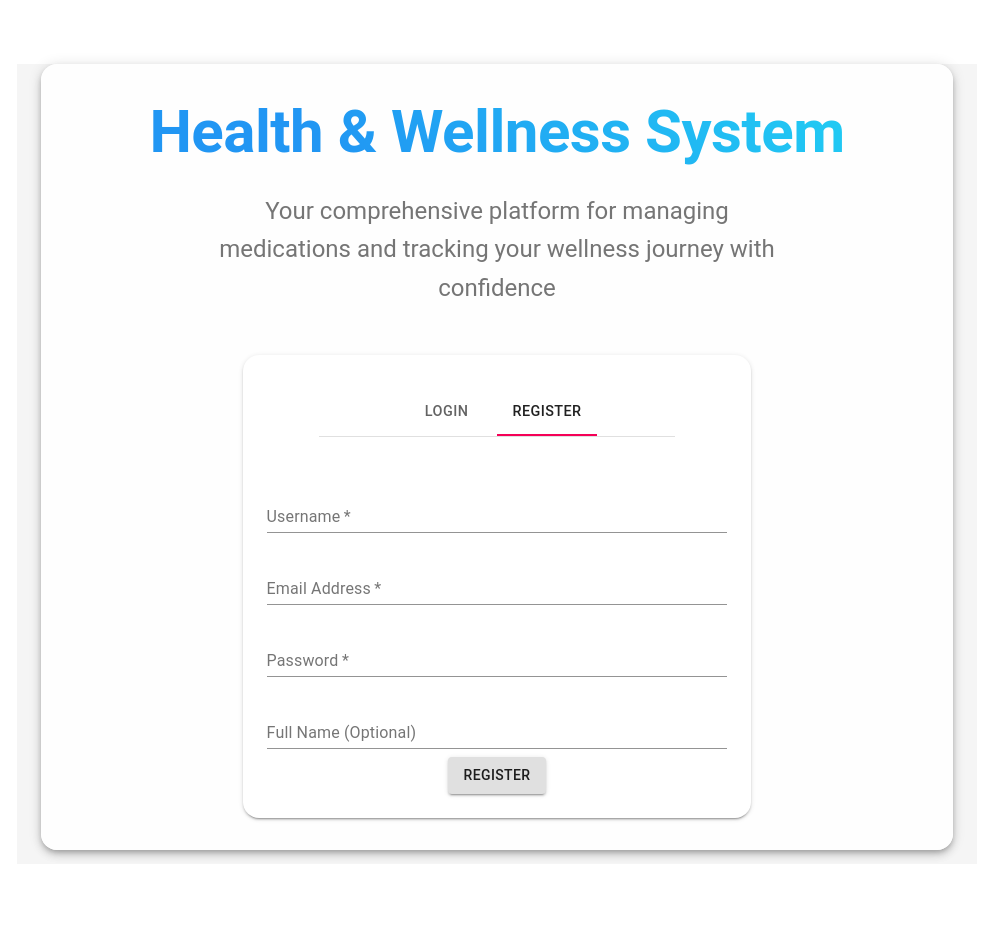
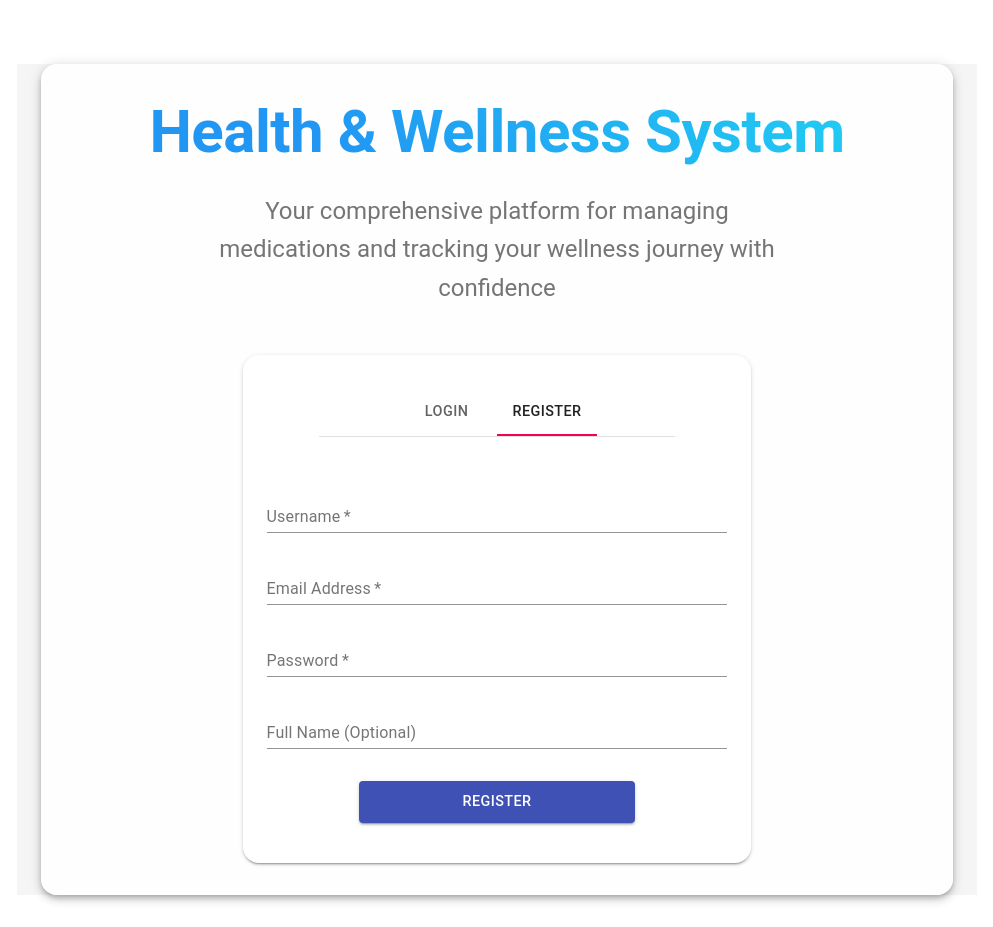
Before and after one commit to Amitpaul4006/health-and-wellness-management-system, a React (Create React App) app in the folder client/: page / in a window 1280 px wide. Both pictures are taken after a click on the tab "REGISTER". Shown: the whole page, without its empty margins (143-1136 px from the left). Before the commit the page ends 864 px from the top, so only its background shows below. Built offline with nearby package versions, Linux system fonts and the light colour scheme.

Commit message:
updated packages for deployment env

```diff
--- a/client/src/components/auth/RegisterForm.js
+++ b/client/src/components/auth/RegisterForm.js
@@ -1,9 +1,31 @@
 import React, { useState } from 'react';
 import { TextField, Button, Box } from '@material-ui/core';
+import { makeStyles } from '@material-ui/core/styles';
 import { Alert } from '@material-ui/lab';
 import { useNavigate } from 'react-router-dom';
 
+const useStyles = makeStyles((theme) => ({
+  form: {
+    marginTop: theme.spacing(1)
+  },
+  alert: {
+    marginBottom: theme.spacing(2)
+  },
+  button: {
+    marginTop: theme.spacing(3),
+    marginBottom: theme.spacing(2),
+    width: '60%',
+    padding: theme.spacing(1),
+    fontSize: '0.9rem'
+  },
+  buttonContainer: {
+    display: 'flex',
+    justifyContent: 'center'
+  }
+}));
+
 function RegisterForm() {
+  const classes = useStyles();
   const [formData, setFormData] = useState({
     username: '',
     email: '',
@@ -37,8 +59,8 @@ function RegisterForm() {
   };
 
   return (
-    <Box component="form" onSubmit={handleSubmit} noValidate sx={{ mt: 1 }}>
-      {error && <Alert severity="error" sx={{ mb: 2 }}>{error}</Alert>}
+    <Box component="form" onSubmit={handleSubmit} noValidate className={classes.form}>
+      {error && <Alert severity="error" className={classes.alert}>{error}</Alert>}
       <TextField
         margin="normal"
         required
@@ -72,17 +94,12 @@ function RegisterForm() {
         value={formData.name}
         onChange={(e) => setFormData({ ...formData, name: e.target.value })}
       />
-      <Box sx={{ display: 'flex', justifyContent: 'center' }}>
+      <Box className={classes.buttonContainer}>
         <Button
           type="submit"
           variant="contained"
-          sx={{
-            mt: 3,
-            mb: 2,
-            width: '60%', // Reduced from 100% or auto
-            py: 1,
-            fontSize: '0.9rem'
-          }}
+          color="primary"
+          className={classes.button}
         >
           Register
         </Button>
```
